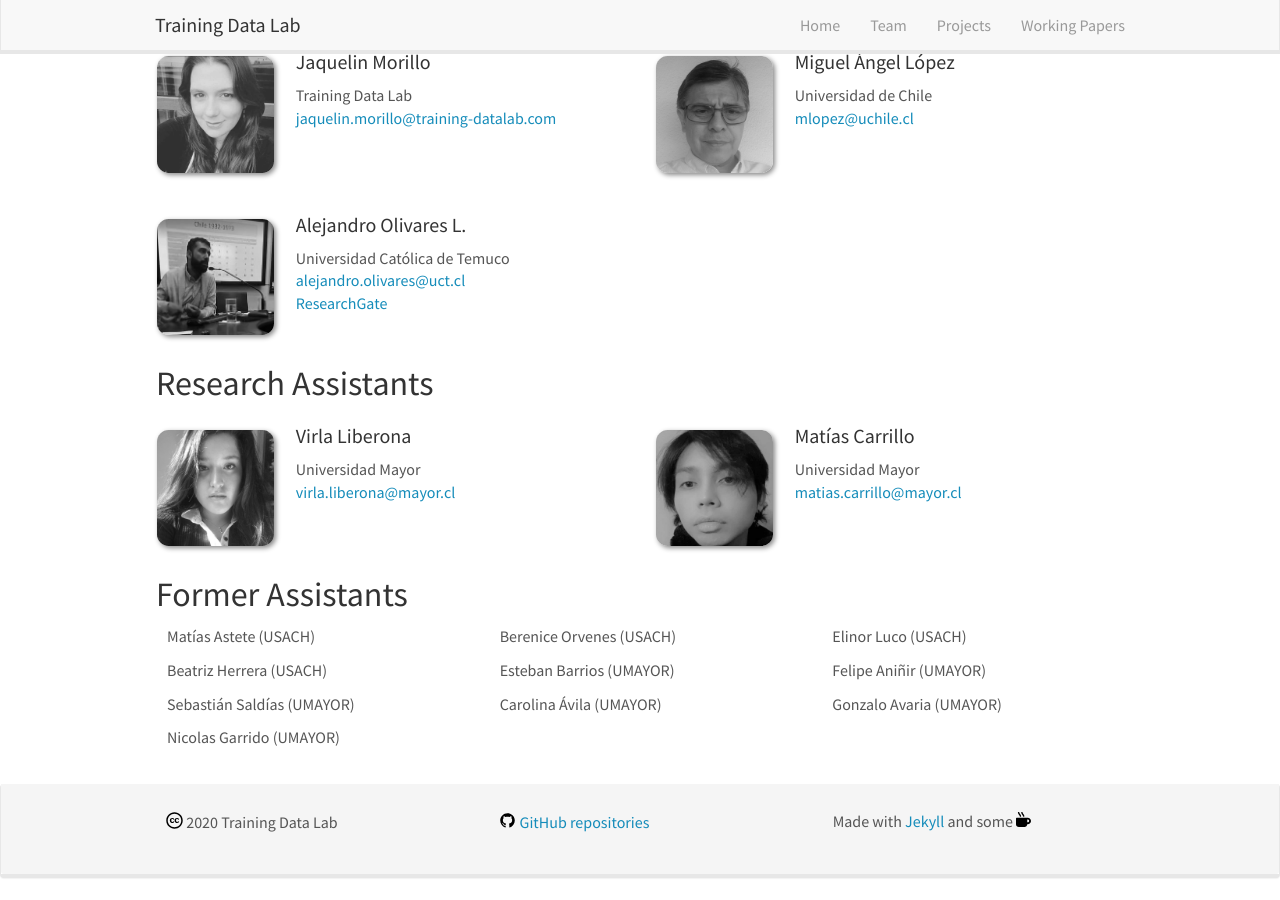
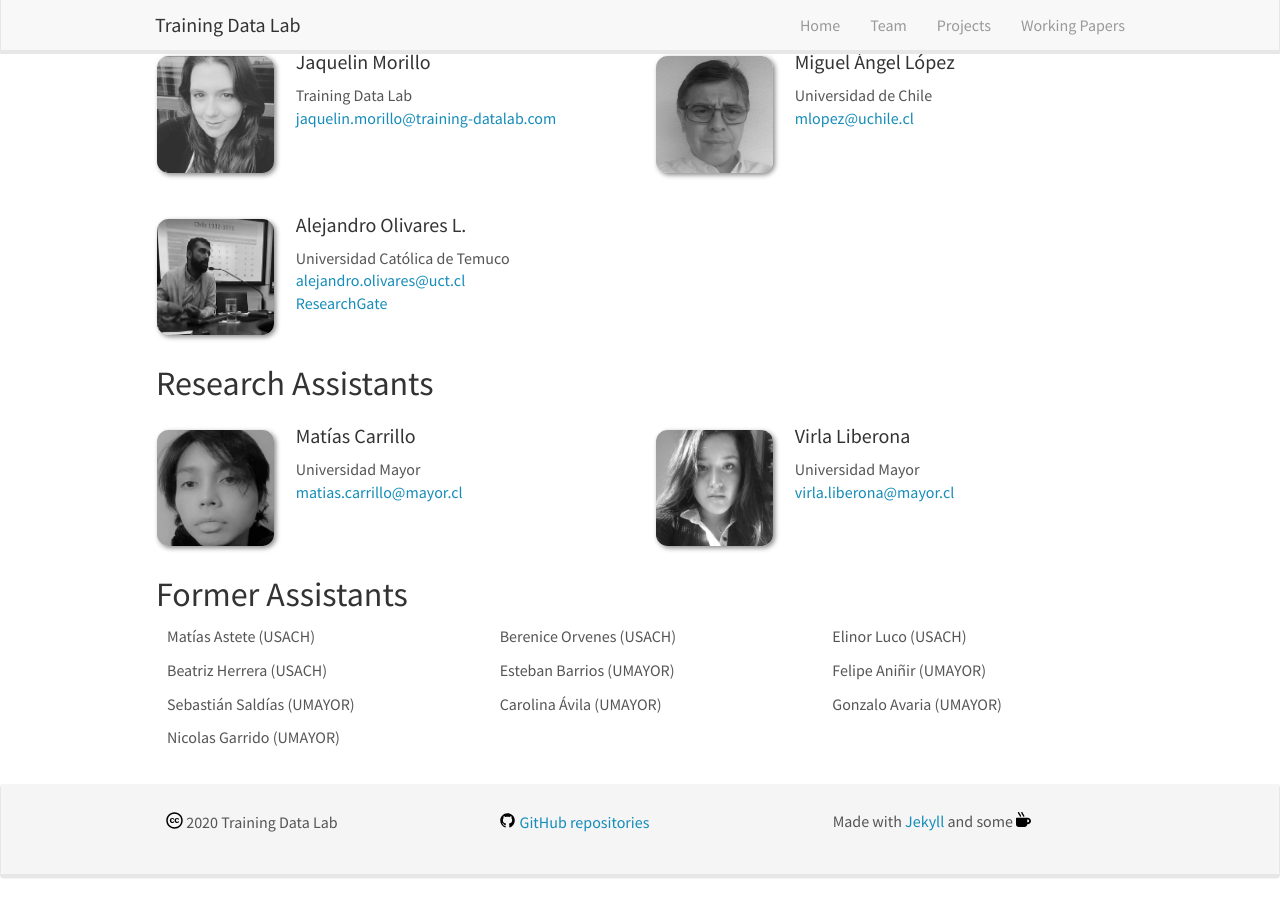
Before and after one commit to training-datalab/old-training-datalab.com, a Jekyll site: the page built from _pages/team.md, in a window 1280 px wide and 900 px high, scrolled down 527 px. Built offline with Jekyll 4.4.1, drawn with Linux system fonts in a browser that asks for light colours; nearby versions of some CDN libraries; some of the changed lines change nothing that is shown.

Commit message:
Update research_assistants.yml

```diff
--- a/_data/research_assistants.yml
+++ b/_data/research_assistants.yml
@@ -1,11 +1,11 @@
+- name: Matías Carrillo
+  photo: mcarrillo.jpg
+  info: Universidad Mayor
+  email: matias.carrillo@mayor.cl
+  website:
+
 - name: Virla Liberona
   photo: vliberona.jpg
   info: Universidad Mayor
   email: virla.liberona@mayor.cl
   website:
-
-- name: Matías Carrillo
-  photo: mcarrillo.jpg
-  info: Universidad Mayor
-  email: matias.carrillo@mayor.cl
-  website:
```
